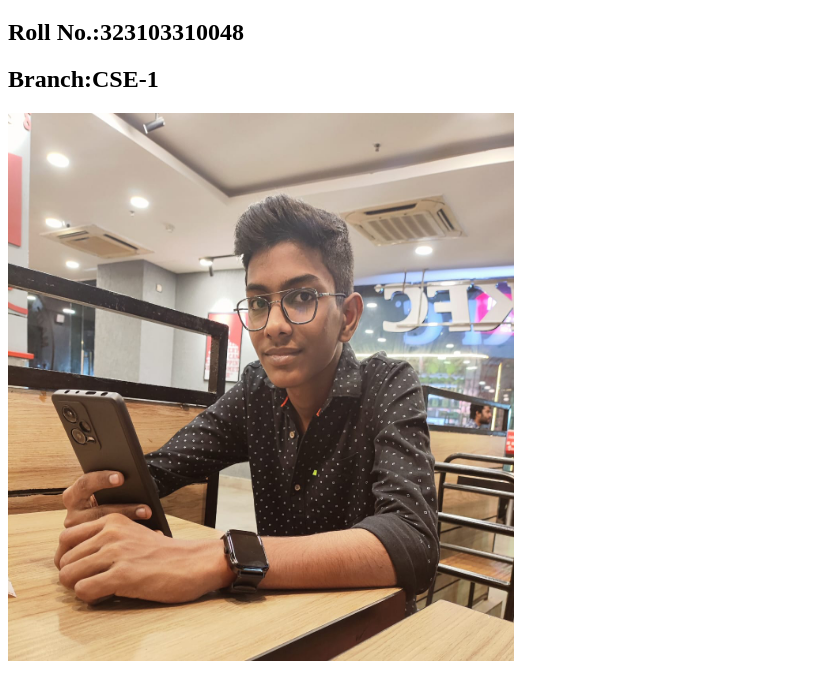
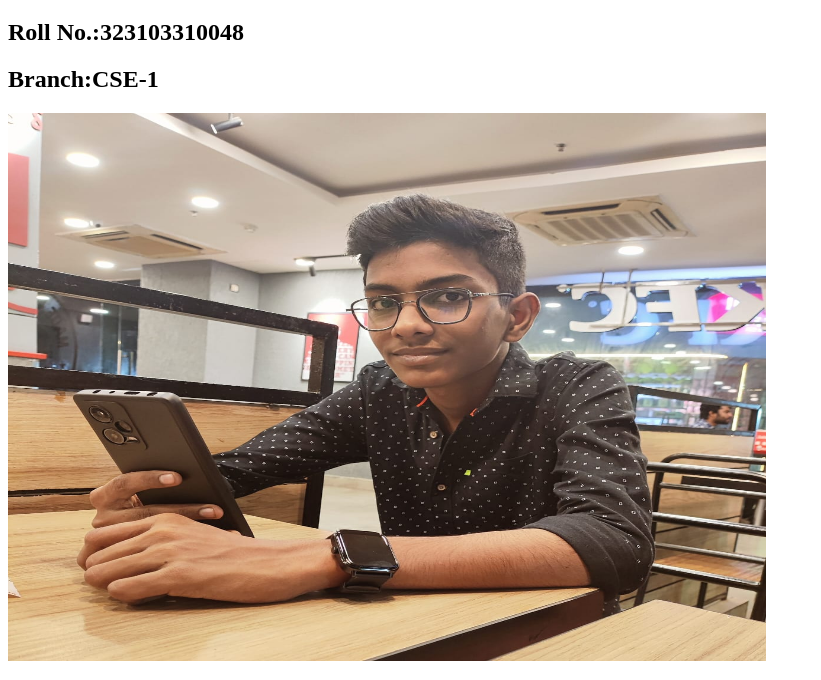
Before and after one commit to abhiram9306/Abhiram, a plain HTML site: page index.html in a window 1280 px wide. Shown: the part 106-786 px from the top of the page, without its empty margins (0-821 px from the left). Drawn offline with Linux system fonts and the light colour scheme.

Commit message:
Update index.html

```diff
--- a/index.html
+++ b/index.html
@@ -16,7 +16,7 @@ height:auto;
 	<h1>Ch.Abhi Rama Reddy</h1>
 	<h2>Roll No.:323103310048</h2>
 	<h2>Branch:CSE-1</h2>
-	<img src="abhiram.jpg" width=40% height =70%>
+	<img src="abhiram.jpg" width=60% height =70%>
 
 
 
```
